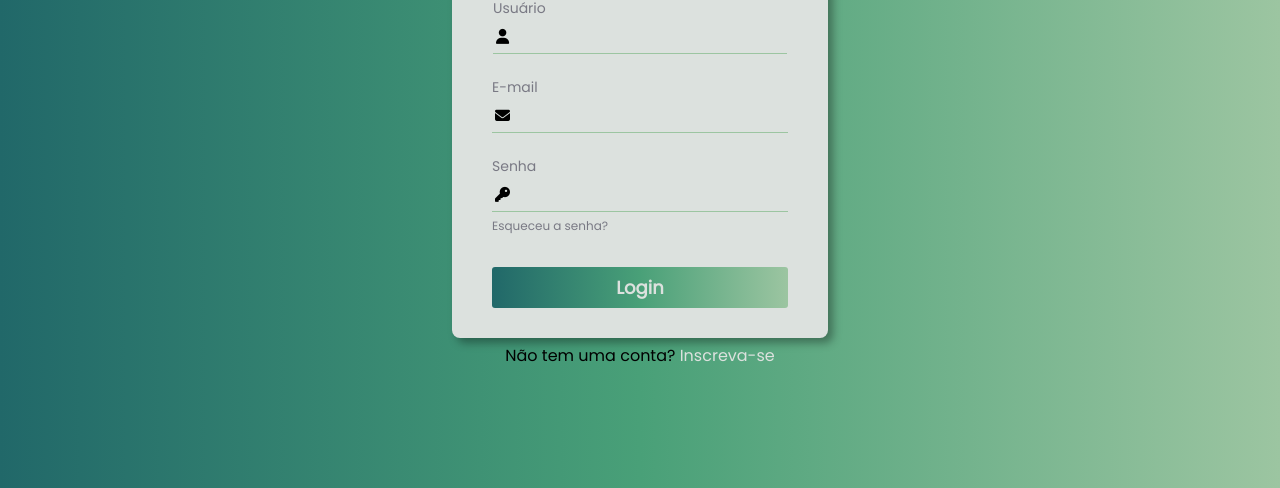
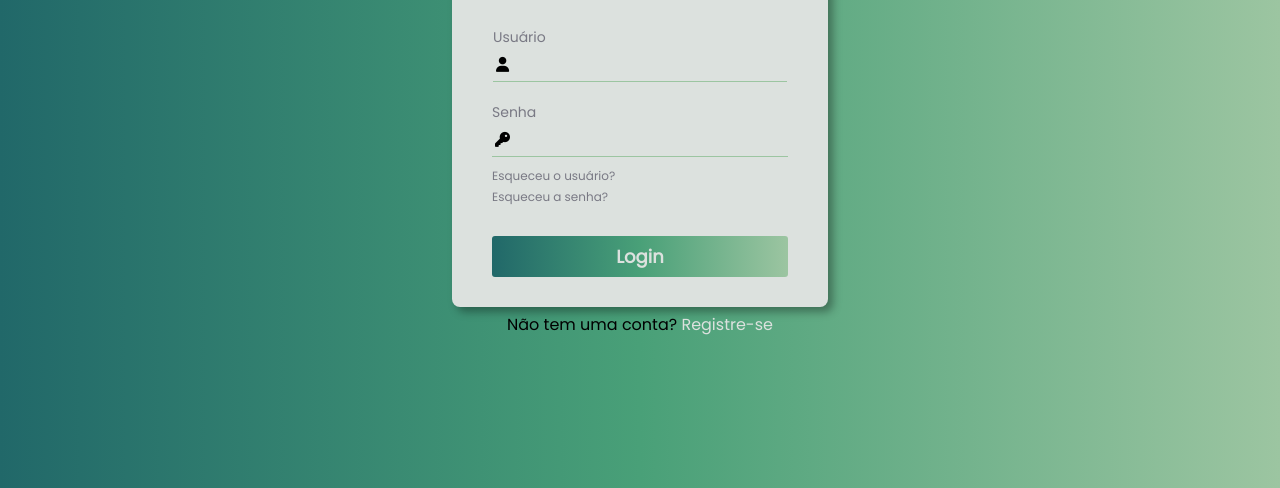
Before and after one commit to opedro500/Login-screen, a plain HTML site: page index.html in a window 1280 px wide. Shown: the part 312-800 px from the top of the page. Drawn offline with Linux system fonts and the light colour scheme.

Commit message:
alter login structure

```diff
--- a/index.html
+++ b/index.html
@@ -44,16 +44,6 @@
                 </div>
 
                 <div class="input_box">
-                    <label for="email">
-                        E-mail
-                        <div class="input_field">
-                            <i class="fa-solid fa-envelope"></i>
-                            <input type="text" id="email" name="email">
-                        </div>
-                    </label>
-                </div>
-
-                <div class="input_box">
                     <label for="password">
                         Senha
                         <div class="input_field">
@@ -62,7 +52,11 @@
                         </div>
                     </label>
 
-                    <div id="forgot_password">
+                    <div id="forgot_attribute">
+                        <a href="#">
+                            Esqueceu o usuário?
+                        </a>
+
                         <a href="#">
                             Esqueceu a senha?
                         </a>
@@ -78,7 +72,7 @@
         <div id="register">
             Não tem uma conta?
             <a href="#" target="_blank">
-                Inscreva-se
+                Registre-se
             </a>
         </div>
     </main>
--- a/src/styles/styles.css
+++ b/src/styles/styles.css
@@ -91,6 +91,12 @@
     gap: 20px;
 }
 
+.input_box {
+    display: flex;
+    flex-direction: column;
+    gap: 10px;
+}
+
 .input_box label {
     font-size: 14px;
     color: var(--color-dark-50);
@@ -122,13 +128,19 @@
     outline: none;
 }
 
-#forgot_password a {
+#forgot_attribute {
+    display: flex;
+    flex-direction: column;
+    gap: 3px;
+}
+
+#forgot_attribute a {
     text-decoration: none;
     font-size: 12px;
     color: var(--color-dark-50);
 }
 
-#forgot_password a:hover {
+#forgot_attribute a:hover {
     color: var(--color-green-50);
 }
 
```
